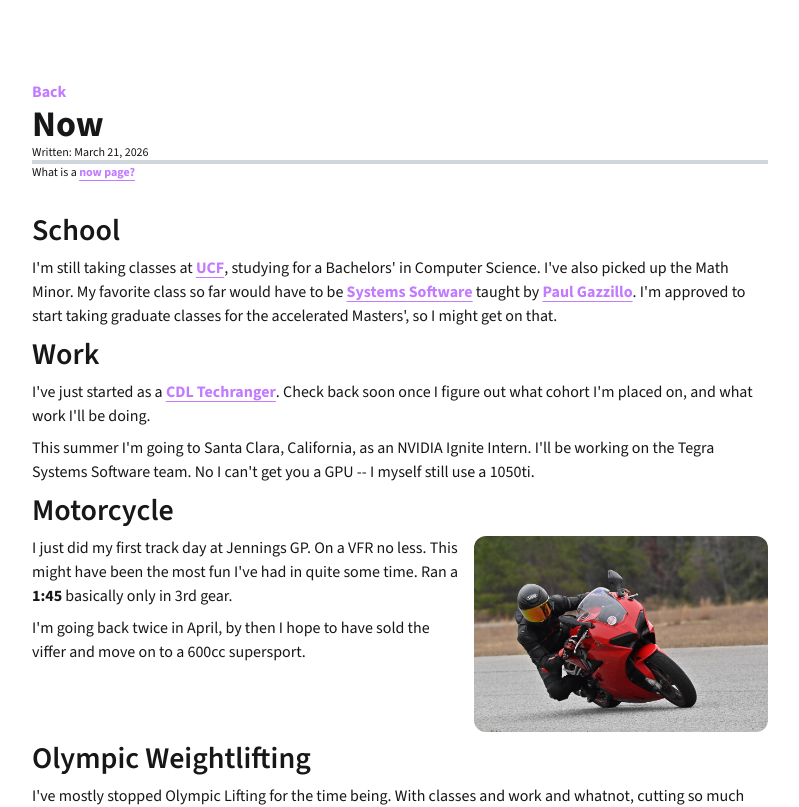
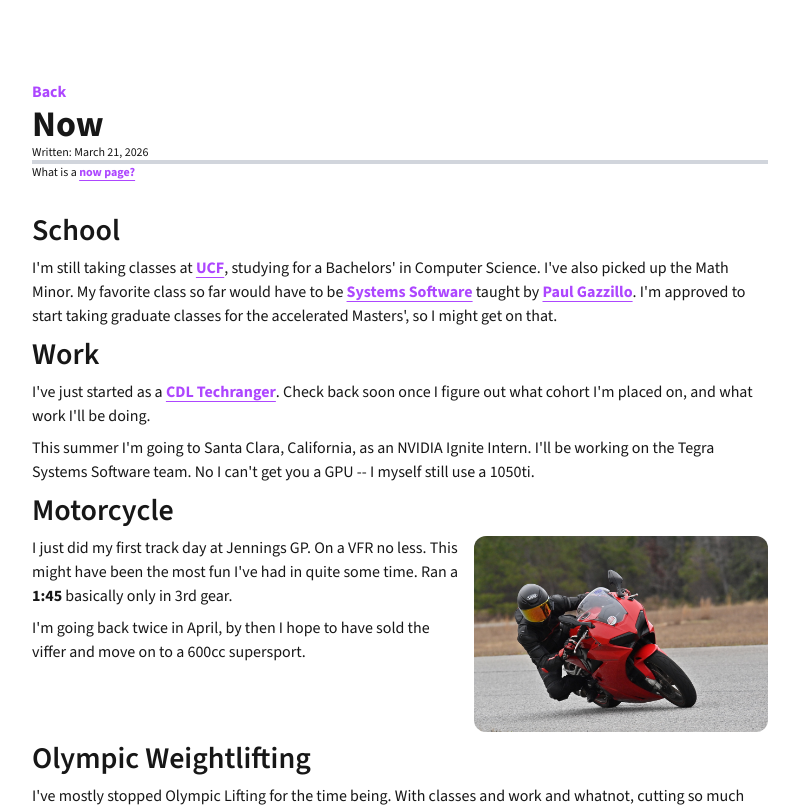
Before and after one commit to alexanderpaolini/portfolio, a Next.js app: page /now in a window 1280 px wide. Shown: the top 807 px of the page, without its empty margins (240-1039 px from the left). Built offline with nearby package versions, Linux system fonts and the light colour scheme; a web font is replaced by a local one.

Commit message:
fix: change link purple to be darker (Fixes #7)

```diff
--- a/src/components/link.tsx
+++ b/src/components/link.tsx
@@ -12,7 +12,7 @@ export default function Link({ className, children, href, noUnderline, ...props
       {...props}
       target={ex ? "_blank" : undefined}
       rel={ex ? "noopener noreferrer" : undefined}
-      className={cn(`font-bold text-purple-400 hover:text-purple-500 ${!!noUnderline || "underline"} hover:underline underline-offset-4 dark:text-purple-300 dark:hover:text-purple-400`, className)}
+      className={cn(`font-bold text-purple-500 hover:text-purple-600 ${!!noUnderline || "underline"} hover:underline underline-offset-4 dark:text-purple-400 dark:hover:text-purple-500`, className)}
     >
       {children}
     </NextLink>
```
